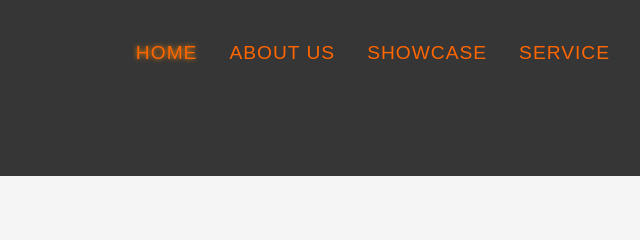
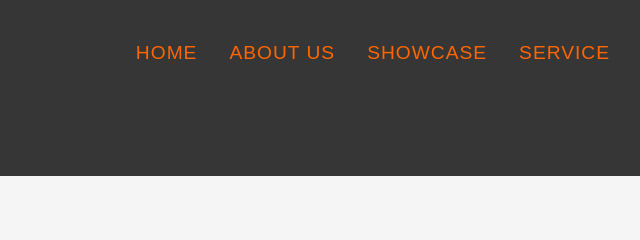
Before and after one commit to isiahmacias25/newagecycle, a plain HTML site: page emptyPage.html in a window 1280 px wide. Shown: the top 240 px of the page, 640-1280 px from the left. Drawn offline with Linux system fonts and the light colour scheme.

Commit message:
Remove 'navActive' class from Home link

```diff
--- a/emptyPage.html
+++ b/emptyPage.html
@@ -14,7 +14,7 @@
   <header>
   <h1>New Age Cycle</h1>
   <div class="mainNav">
-     <a href="home" class="navActive" >Home</a>
+     <a href="home">Home</a>
      <a href="about">About Us</a>
      <a href="Showcase/showcase">Showcase</a>
      <a href="Service/service">Service</a>
```
